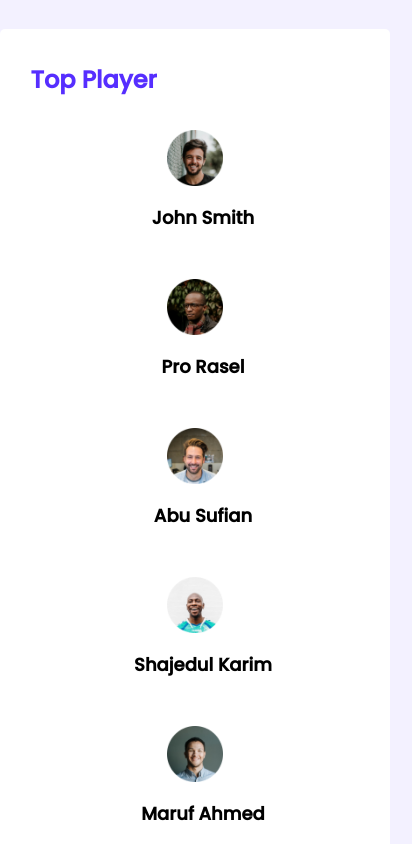
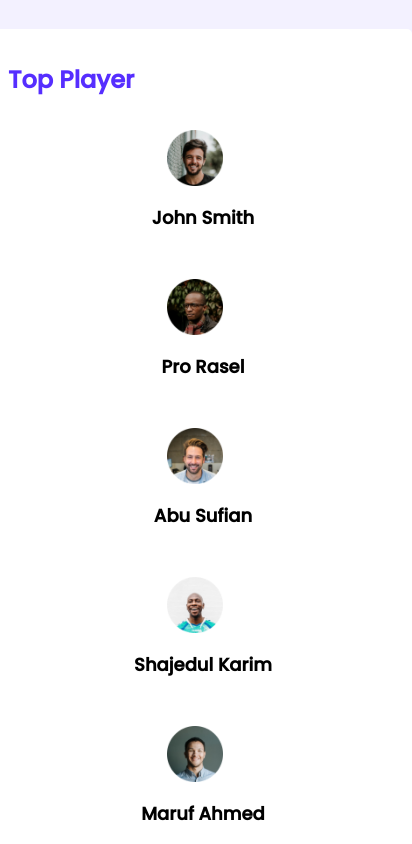
Before and after one commit to Firoz01/Leader-Board-Project, a plain HTML site: page index.html in a window 390 px wide. Shown: the top 844 px of the page, 412 px wide, since content can reach past the window. Drawn offline with Linux system fonts and the light colour scheme.

```diff
--- a/style.css
+++ b/style.css
@@ -151,7 +151,7 @@
 
 @media only screen and (max-width:688px){
     .container{
-        width: 88%;
+        width: 100%;
     }
     .players, .blogs, .courses{
         grid-template-columns: repeat(1 , 1fr);
```
